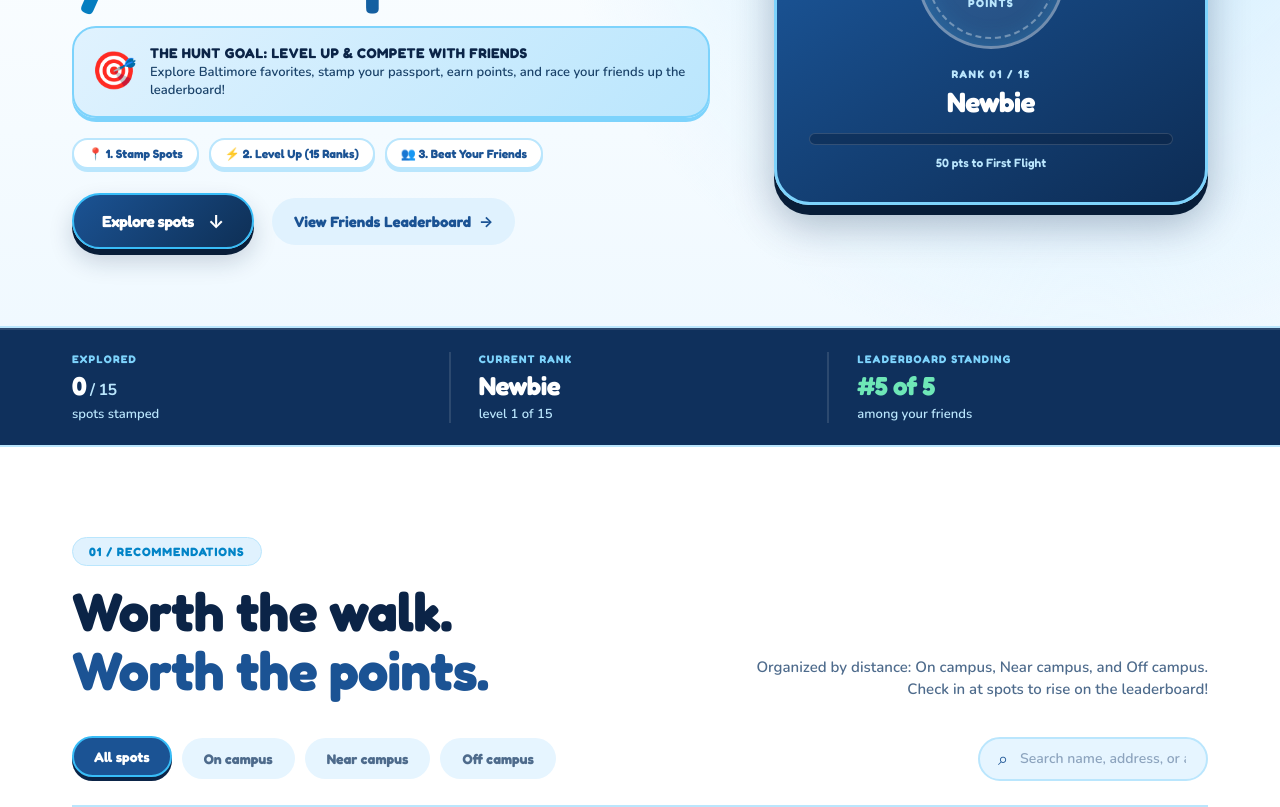
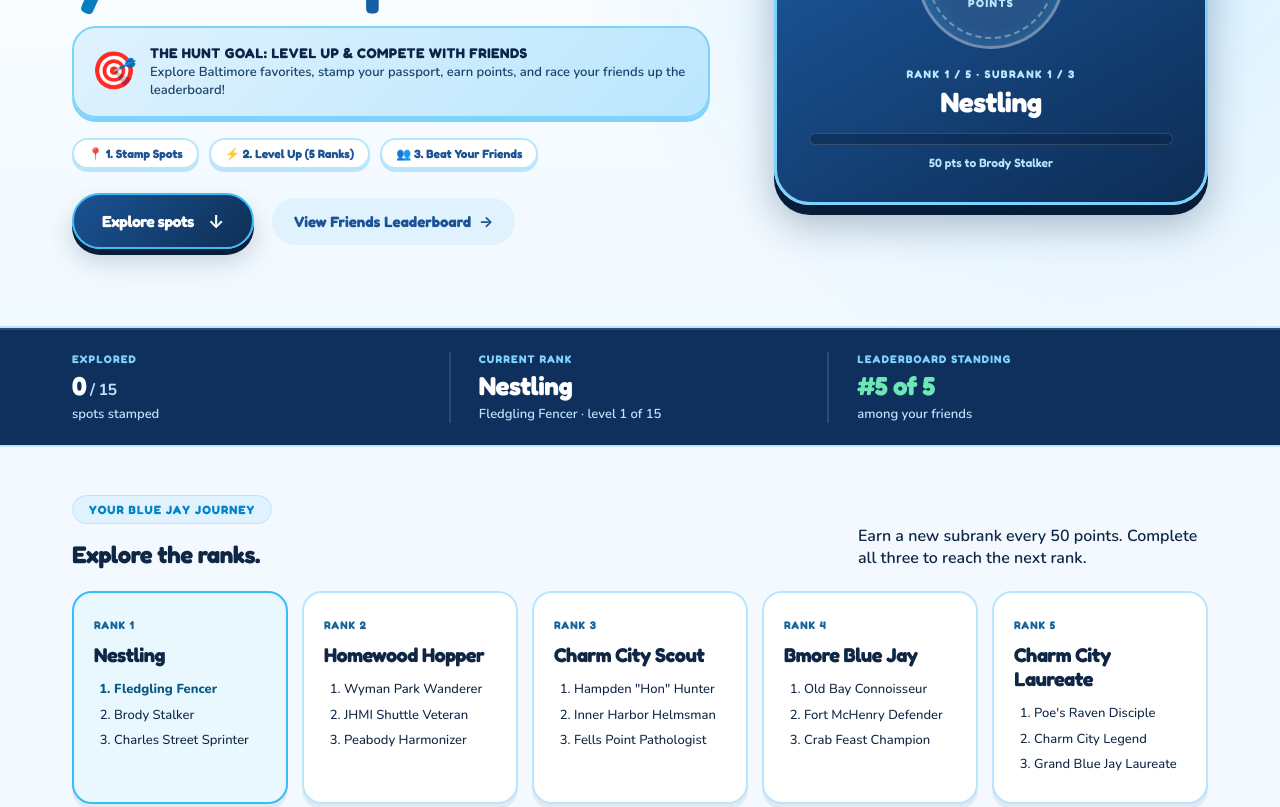
Before and after one commit to cphilip16/HopkinsHunt, a React (Vite) app: page / in a window 1280 px wide. Shown: the part 340-1147 px from the top of the page. Built offline with nearby package versions, Linux system fonts and the light colour scheme.

Commit message:
Add five-tier rank guide and subranks

```diff
--- a/src/App.css
+++ b/src/App.css
@@ -640,6 +640,78 @@ nav a.active {
   font-weight: 600;
 }
 
+.rank-guide {
+  padding: 48px clamp(24px, 6vw, 72px);
+  background: #f3f9ff;
+}
+
+.rank-guide-heading {
+  display: flex;
+  justify-content: space-between;
+  align-items: end;
+  gap: 24px;
+  margin-bottom: 22px;
+}
+
+.rank-guide-heading h2 {
+  margin: 0;
+}
+
+.rank-guide-heading > p {
+  max-width: 350px;
+  margin: 0;
+  font-weight: 600;
+}
+
+.rank-guide-grid {
+  display: grid;
+  grid-template-columns: repeat(5, minmax(0, 1fr));
+  gap: 14px;
+}
+
+.rank-tier {
+  padding: 20px;
+  border: 2px solid var(--line);
+  border-radius: 20px;
+  background: white;
+  box-shadow: 0 5px 0 rgba(15, 48, 92, 0.08);
+}
+
+.rank-tier-current {
+  border-color: var(--jay-sky);
+  background: #e9f7ff;
+}
+
+.rank-tier-number {
+  font-family: var(--bubbly);
+  font-size: 11px;
+  font-weight: 800;
+  letter-spacing: 1px;
+  color: #17649b;
+}
+
+.rank-tier h3 {
+  margin: 8px 0 14px;
+  font-size: 20px;
+  line-height: 1.2;
+}
+
+.rank-tier ol {
+  margin: 0;
+  padding-left: 20px;
+}
+
+.rank-tier li {
+  margin: 8px 0;
+  font-size: 13px;
+  line-height: 1.35;
+}
+
+.rank-tier li.current-subrank {
+  font-weight: 800;
+  color: #075985;
+}
+
 .status-on {
   color: #6ee7b7 !important;
 }
@@ -2137,6 +2209,13 @@ footer .brand-mark {
 
 /* Responsive */
 @media (max-width: 900px) {
+  .rank-guide-grid {
+    grid-template-columns: repeat(2, minmax(0, 1fr));
+  }
+  .rank-guide-heading {
+    align-items: flex-start;
+    flex-direction: column;
+  }
   .dashboard-hero {
     grid-template-columns: 1fr;
     padding-top: 60px;
@@ -2183,3 +2262,9 @@ footer .brand-mark {
     display: none;
   }
 }
+
+@media (max-width: 520px) {
+  .rank-guide-grid {
+    grid-template-columns: 1fr;
+  }
+}
--- a/src/App.jsx
+++ b/src/App.jsx
@@ -271,23 +271,15 @@ const questDefinitions = [
   },
 ]
 
-const ranks = [
-  'Newbie',
-  'First Flight',
-  'Blue Jay',
-  'Campus Scout',
-  'Homewood Guide',
-  'Neighborhood Pro',
-  'Charm City Wanderer',
-  'Weekend Warrior',
-  'Baltimore Insider',
-  'Hunt Captain',
-  'Urban Explorer',
-  'Trailblazer',
-  'JHU Legend',
-  'City Connector',
-  'Local Legend',
+const rankTiers = [
+  { name: 'Nestling', subranks: ['Fledgling Fencer', 'Brody Stalker', 'Charles Street Sprinter'] },
+  { name: 'Homewood Hopper', subranks: ['Wyman Park Wanderer', 'JHMI Shuttle Veteran', 'Peabody Harmonizer'] },
+  { name: 'Charm City Scout', subranks: ['Hampden "Hon" Hunter', 'Inner Harbor Helmsman', 'Fells Point Pathologist'] },
+  { name: 'Bmore Blue Jay', subranks: ['Old Bay Connoisseur', 'Fort McHenry Defender', 'Crab Feast Champion'] },
+  { name: 'Charm City Laureate', subranks: ["Poe's Raven Disciple", 'Charm City Legend', 'Grand Blue Jay Laureate'] },
 ]
+const ranks = rankTiers.flatMap((tier) => tier.subranks)
+const rankForPoints = (points) => ranks[Math.min(ranks.length - 1, Math.floor(points / 50))]
 
 // Interactive Blue Jay Cartoon Component with Click-to-Emote
 function InteractiveBlueJay({ posClass }) {
@@ -360,7 +352,6 @@ function App() {
       id: 'sofia-r',
       name: 'Sofia Rodriguez',
       email: 'sofia.r@jh.edu',
-      rank: 'Local Legend',
       points: 620,
       visitedCount: 13,
       cheers: 8,
@@ -369,7 +360,6 @@ function App() {
       id: 'jordan-p',
       name: 'Jordan Patel',
       email: 'jordan.p@jh.edu',
-      rank: 'Weekend Warrior',
       points: 380,
       visitedCount: 8,
       cheers: 5,
@@ -378,7 +368,6 @@ function App() {
       id: 'maya-l',
       name: 'Maya Lin',
       email: 'maya.l@jh.edu',
-      rank: 'Blue Jay',
       points: 140,
       visitedCount: 3,
       cheers: 3,
@@ -387,7 +376,6 @@ function App() {
       id: 'alex-c',
       name: 'Alex Chen',
       email: 'alex.c@jh.edu',
-      rank: 'First Flight',
       points: 65,
       visitedCount: 2,
       cheers: 2,
@@ -423,6 +411,8 @@ function App() {
 
   const rankIndex = Math.min(ranks.length - 1, Math.floor(totalPoints / 50))
   const currentRank = ranks[rankIndex]
+  const currentTierIndex = Math.floor(rankIndex / 3)
+  const currentTier = rankTiers[currentTierIndex]
   const nextRank = ranks[rankIndex + 1]
   const progress = nextRank ? ((totalPoints % 50) / 50) * 100 : 100
 
@@ -446,15 +436,12 @@ function App() {
     if (!newFriendName.trim() || !newFriendEmail.trim()) return
 
     const starterPoints = Math.floor(Math.random() * 200) + 40
-    const starterRankIndex = Math.min(ranks.length - 1, Math.floor(starterPoints / 50))
-
     const newFriend = {
       id: `friend-${Date.now()}`,
       name: newFriendName.trim(),
       email: newFriendEmail.trim().toLowerCase().includes('@jh.edu')
         ? newFriendEmail.trim().toLowerCase()
         : `${newFriendEmail.trim().toLowerCase()}@jh.edu`,
-      rank: ranks[starterRankIndex],
       points: starterPoints,
       visitedCount: Math.floor(starterPoints / 30),
       cheers: 1,
@@ -588,7 +575,7 @@ function App() {
             {/* 3-Step Game Loop Pills */}
             <div className="game-loop-strip">
               <span className="game-loop-pill">📍 1. Stamp Spots</span>
-              <span className="game-loop-pill">⚡ 2. Level Up (15 Ranks)</span>
+              <span className="game-loop-pill">⚡ 2. Level Up (5 Ranks)</span>
               <span className="game-loop-pill">👥 3. Beat Your Friends</span>
             </div>
 
@@ -610,8 +597,8 @@ function App() {
               <strong>{totalPoints}</strong>
               <small>POINTS</small>
             </div>
-            <span className="score-rank">RANK {String(rankIndex + 1).padStart(2, '0')} / 15</span>
-            <b>{currentRank}</b>
+            <span className="score-rank">RANK {currentTierIndex + 1} / {rankTiers.length} · SUBRANK {(rankIndex % 3) + 1} / 3</span>
+            <b>{currentTier.name}</b>
             <div className="score-progress">
               <span style={{ width: `${progress}%` }}></span>
             </div>
@@ -630,13 +617,38 @@ function App() {
           </div>
           <div>
             <span className="stat-label">CURRENT RANK</span>
-            <strong>{currentRank}</strong>
-            <span>level {rankIndex + 1} of 15</span>
+            <strong>{currentTier.name}</strong>
+            <span>{currentRank} · level {rankIndex + 1} of {ranks.length}</span>
           </div>
           <div>
             <span className="stat-label">LEADERBOARD STANDING</span>
             <strong className="status-on">#{userStanding} of {allParticipants.length}</strong>
             <span>among your friends</span>
+          </div>
+        </section>
+
+        <section className="rank-guide" aria-labelledby="rank-guide-title">
+          <div className="rank-guide-heading">
+            <div>
+              <p className="eyebrow">YOUR BLUE JAY JOURNEY</p>
+              <h2 id="rank-guide-title">Explore the ranks.</h2>
+            </div>
+            <p>Earn a new subrank every 50 points. Complete all three to reach the next rank.</p>
+          </div>
+          <div className="rank-guide-grid">
+            {rankTiers.map((tier, tierIndex) => (
+              <div className={`rank-tier ${tierIndex === currentTierIndex ? 'rank-tier-current' : ''}`} key={tier.name}>
+                <span className="rank-tier-number">RANK {tierIndex + 1}</span>
+                <h3>{tier.name}</h3>
+                <ol>
+                  {tier.subranks.map((subrank, subrankIndex) => (
+                    <li className={tierIndex * 3 + subrankIndex === rankIndex ? 'current-subrank' : ''} key={subrank}>
+                      {subrank}
+                    </li>
+                  ))}
+                </ol>
+              </div>
+            ))}
           </div>
         </section>
 
@@ -923,7 +935,7 @@ function App() {
                       <div className="row-right">
                         <div className="row-stats">
                           <strong>{person.points} pts</strong>
-                          <small>{person.rank} • {person.visitedCount} spots</small>
+                          <small>{rankForPoints(person.points)} • {person.visitedCount} spots</small>
                         </div>
                         {!person.isUser && (
                           <button
```
